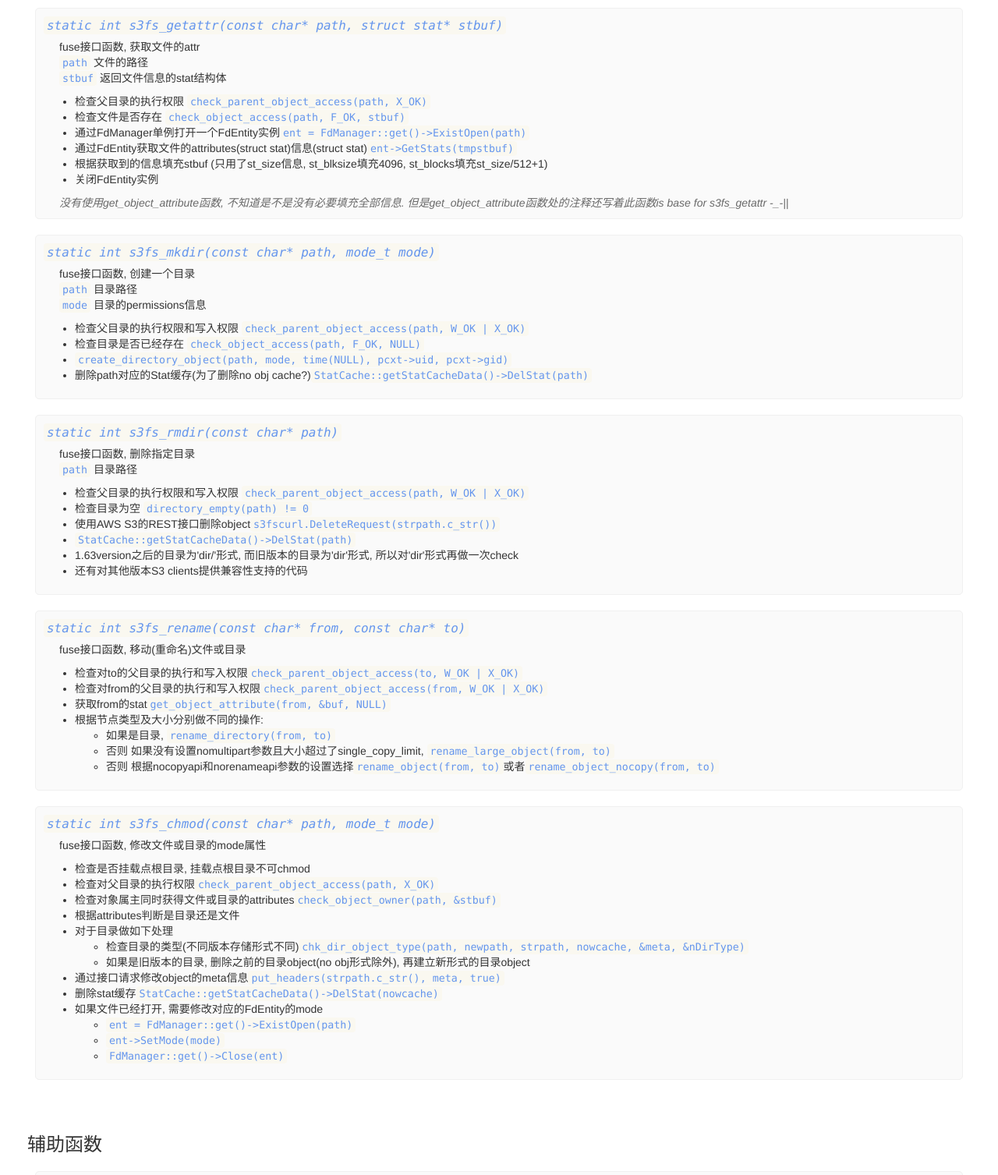
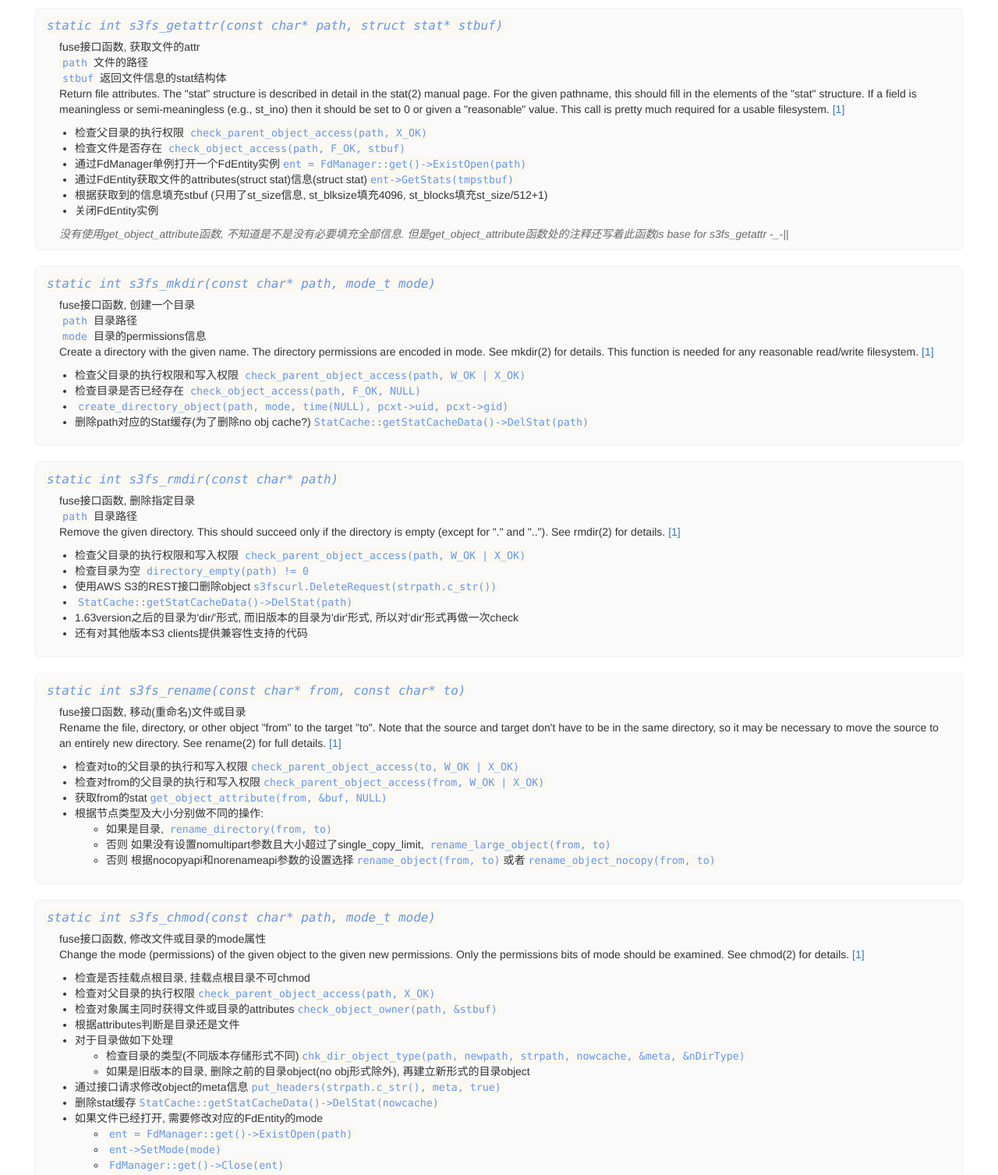
Before and after one commit to Declan94/s3fs-doc, a plain HTML site: page s3fs.html in a window 1280 px wide. Shown: the part 480-1987 px from the top of the page at 78% size. Drawn offline with Linux system fonts and the light colour scheme.

Commit message:
add reference

```diff
--- a/main.css
+++ b/main.css
@@ -37,7 +37,7 @@ div.section {
 
 div.func {
     margin: 20px 10px;
-    padding: 10px;
+    padding: 10px 20px 10px 10px;
     background-color: #fafafa;
     border-radius: 5px;
     border: solid 1px #f0f0f0;
--- a/s3fs.html
+++ b/s3fs.html
@@ -22,6 +22,7 @@
                 Initialize the filesystem. This function can often be left unimplemented, but it can be a handy way to perform one-time setup such as allocating variable-sized data structures or initializing a new filesystem.
                 The fuse_conn_info structure gives information about what features are supported by FUSE, and can be used to request certain capabilities.
                 The return value of this function is available to all file operations in the private_data field of fuse_context. It is also passed as a parameter to the destroy() method.
+                <a href="#ref1">[1]</a>
             </div>
             <ul class="impl">
                 <li>如果参数中指定了删除缓存, 则删除缓存目录.
@@ -45,6 +46,11 @@
                 fuse接口函数, 获取文件的attr <br/>
                 <code>path</code> 文件的路径 <br/>
                 <code>stbuf</code> 返回文件信息的stat结构体 <br/>
+                Return file attributes. The "stat" structure is described in detail in the stat(2) manual page.
+                For the given pathname, this should fill in the elements of the "stat" structure.
+                If a field is meaningless or semi-meaningless (e.g., st_ino) then it should be set to 0 or given a "reasonable" value.
+                This call is pretty much required for a usable filesystem.
+                <a href="#ref1">[1]</a>
             </div>
             <ul class="impl">
                 <li>检查父目录的执行权限 <a href="#check_parent_object_access"><code>check_parent_object_access(path, X_OK)</code></a>
@@ -67,6 +73,9 @@
                 fuse接口函数, 创建一个目录 <br/>
                 <code>path</code> 目录路径 <br/>
                 <code>mode</code> 目录的permissions信息 <br/>
+                Create a directory with the given name. The directory permissions are encoded in mode.
+                See mkdir(2) for details. This function is needed for any reasonable read/write filesystem.
+                <a href="#ref1">[1]</a>
             </div>
             <ul class="impl">
                 <li>检查父目录的执行权限和写入权限 <a href="#check_parent_object_access"><code>check_parent_object_access(path, W_OK | X_OK)</code></a></li>
@@ -82,6 +91,8 @@
             <div class="desc">
                 fuse接口函数, 删除指定目录 <br/>
                 <code>path</code> 目录路径 <br/>
+                Remove the given directory. This should succeed only if the directory is empty (except for "." and ".."). See rmdir(2) for details.
+                <a href="#ref1">[1]</a>
             </div>
             <ul class="impl">
                 <li>检查父目录的执行权限和写入权限 <a href="#check_parent_object_access"><code>check_parent_object_access(path, W_OK | X_OK)</code></a></li>
@@ -96,7 +107,11 @@
         <div class="func">
             <div class="name"><code>static int s3fs_rename(const char* from, const char* to)</code></div>
             <div class="desc">
-                fuse接口函数, 移动(重命名)文件或目录
+                fuse接口函数, 移动(重命名)文件或目录 <br/>
+                Rename the file, directory, or other object "from" to the target "to".
+                Note that the source and target don't have to be in the same directory, so it may be necessary to move the source to an entirely new directory.
+                See rename(2) for full details.
+                <a href="#ref1">[1]</a>
             </div>
             <ul class="impl">
                 <li>检查对to的父目录的执行和写入权限<a href="#check_parent_object_access"><code>check_parent_object_access(to, W_OK | X_OK)</code></a></li>
@@ -117,7 +132,10 @@
         <div class="func">
             <div class="name"><code>static int s3fs_chmod(const char* path, mode_t mode)</code></div>
             <div class="desc">
-                fuse接口函数, 修改文件或目录的mode属性
+                fuse接口函数, 修改文件或目录的mode属性 <br/>
+                Change the mode (permissions) of the given object to the given new permissions.
+                Only the permissions bits of mode should be examined. See chmod(2) for details.
+                <a href="#ref1">[1]</a>
             </div>
             <ul class="impl">
                 <li>检查是否挂载点根目录, 挂载点根目录不可chmod</li>
@@ -385,6 +403,12 @@
         </div>
 
     </div>
+
+    <div class="section">
+        <h4>References</h4>
+        <a href="https://www.cs.hmc.edu/~geoff/classes/hmc.cs135.201109/homework/fuse/fuse_doc.html" id="ref1">[1] https://www.cs.hmc.edu/~geoff/classes/hmc.cs135.201109/homework/fuse/fuse_doc.html</a>
+    </div>
+
 </div>
 </body>
 </html>
```
